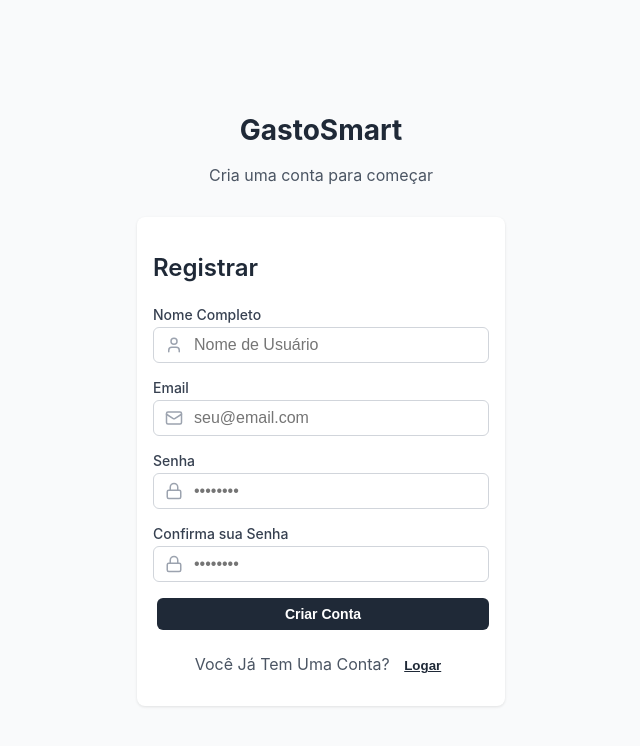
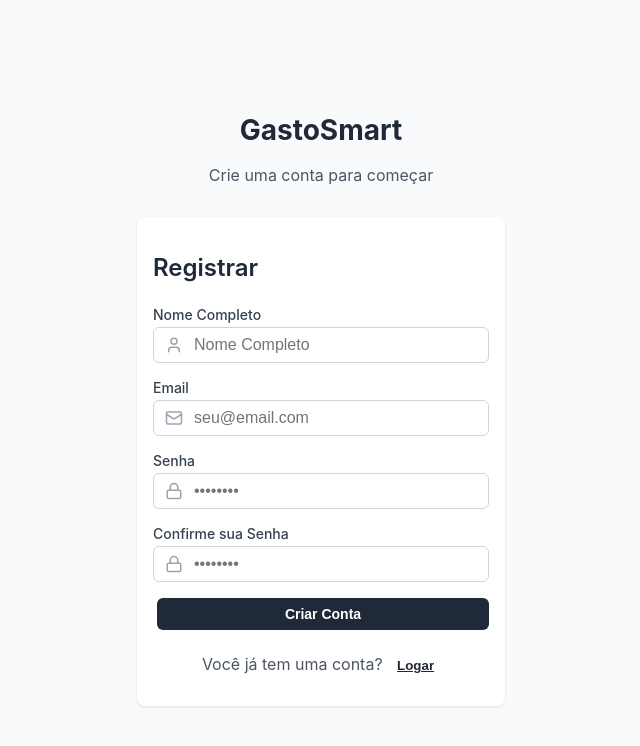
Before and after one commit to Zerphyis/GastoSmart, a React (Create React App) app: page / in a window 1280 px wide. Both pictures are taken after a click on the button "Registrar". Shown: the top 746 px of the page, without its empty margins (319-959 px from the left). Built offline with nearby package versions, Linux system fonts and the light colour scheme.

Commit message:
Refactor:Adicionando comentários

```diff
--- a/src/components/Balance/Balance.js
+++ b/src/components/Balance/Balance.js
@@ -7,6 +7,7 @@ export default function Balance({ transactions }) {
   const isPositive = Number.parseFloat(total) >= 0;
 
   return (
+    //Mostrando Saldo
     <div className="balance-container">
       <h4 className="balance-title">Seu Saldo</h4>
       <h1 className={`balance-amount ${isPositive ? "positive" : "negative"}`}>${total}</h1>
--- a/src/components/IncomeExpenses/IncomeExpenses.js
+++ b/src/components/IncomeExpenses/IncomeExpenses.js
@@ -13,6 +13,8 @@ export default function IncomeExpenses({ transactions }) {
   ).toFixed(2);
 
   return (
+
+    //Mostrando o saldo ê quando tem de gastos e receitas
     <div className="income-expenses-container">
       <div className="income-expenses-content">
         <div className="income-expenses-section">
--- a/src/components/Login/Login.js
+++ b/src/components/Login/Login.js
@@ -1,37 +1,50 @@
 import { useState } from "react";
-import { Mail, Lock } from "lucide-react";
+import { Mail, Lock } from "lucide-react"; // Ícones para email e senha
 import "./Login.css";
 
+// Componente funcional Login que recebe duas funções por props:
+// onLogin → chamada ao fazer login
+// onSwitch → chamada para redirecionar para a tela de registro
 export default function Login({ onLogin, onSwitch }) {
+  // Estados locais para armazenar email, senha e mensagens de erro
   const [email, setEmail] = useState("");
   const [password, setPassword] = useState("");
   const [error, setError] = useState("");
 
+  // Função executada ao enviar o formulário
   const handleSubmit = (e) => {
-    e.preventDefault();
+    e.preventDefault(); // Evita o recarregamento da página
 
+    // Verifica se os campos de email e senha estão preenchidos
     if (!email || !password) {
-      setError("Porfavor Coloque o Email e Senha");
+      setError("Por favor, coloque o Email e a Senha");
       return;
     }
 
+    // Chama a função de login recebida por props
     onLogin(email, password);
   };
 
   return (
+    // Container principal do formulário de login
     <div className="login-container">
       <div className="login-box">
+        {/* Cabeçalho com o nome da aplicação */}
         <div className="login-header">
           <h1>Gasto$mart</h1>
           <p>Gerencie suas finanças</p>
         </div>
 
+        {/* Cartão do formulário */}
         <div className="login-card">
           <h2>Login</h2>
 
+          {/* Exibe mensagem de erro, se houver */}
           {error && <div className="login-error">{error}</div>}
 
+          {/* Formulário de login */}
           <form onSubmit={handleSubmit} className="login-form">
+            {/* Campo de email */}
             <div className="form-group">
               <label htmlFor="email">Email</label>
               <div className="input-wrapper">
@@ -46,6 +59,7 @@ export default function Login({ onLogin, onSwitch }) {
               </div>
             </div>
 
+            {/* Campo de senha */}
             <div className="form-group">
               <label htmlFor="password">Senha</label>
               <div className="input-wrapper">
@@ -60,14 +74,17 @@ export default function Login({ onLogin, onSwitch }) {
               </div>
             </div>
 
+            {/* Botão para enviar o formulário */}
             <button type="submit" className="login-button">
               Logar
             </button>
           </form>
 
+          {/* Rodapé com opção para redirecionar para o registro */}
           <div className="login-footer">
             <p>
-             Você não tem Conta?{" "}
+              Você não tem Conta?{" "}
+              {/* Chama a função onSwitch ao clicar, geralmente usada para mudar para a tela de cadastro */}
               <button onClick={onSwitch} className="register-button">
                 Registrar
               </button>
--- a/src/components/Register/Register.js
+++ b/src/components/Register/Register.js
@@ -1,44 +1,59 @@
+// Importa React, ícones e o arquivo de estilo CSS
 import { useState } from "react";
 import { Mail, Lock, User } from "lucide-react";
 import "./Register.css";
 
+// Componente funcional Register que recebe:
+// - onRegister: função chamada para registrar o usuário
+// - onSwitch: função para redirecionar para a tela de login
 export default function Register({ onRegister, onSwitch }) {
+  // Estados para armazenar os valores dos campos e mensagens de erro
   const [name, setName] = useState("");
   const [email, setEmail] = useState("");
   const [password, setPassword] = useState("");
   const [confirmPassword, setConfirmPassword] = useState("");
   const [error, setError] = useState("");
 
+  // Função chamada ao enviar o formulário
   const handleSubmit = (e) => {
-    e.preventDefault();
+    e.preventDefault(); // Evita o recarregamento da página
 
+    // Verifica se todos os campos foram preenchidos
     if (!name || !email || !password || !confirmPassword) {
-      setError("Porfavor preencha todos os campos");
+      setError("Por favor, preencha todos os campos");
       return;
     }
 
+    // Verifica se a senha e a confirmação batem
     if (password !== confirmPassword) {
       setError("Senhas não batem");
       return;
     }
 
+    // Chama a função de registro recebida por props
     onRegister(name, email, password);
   };
 
   return (
+    // Container geral da tela de registro
     <div className="register-container">
       <div className="register-box">
+        {/* Cabeçalho da página de registro */}
         <div className="register-header">
           <h1>GastoSmart</h1>
-          <p>Cria uma conta para começar</p>
+          <p>Crie uma conta para começar</p>
         </div>
 
         <div className="register-card">
           <h2>Registrar</h2>
 
+          {/* Exibe erro se existir */}
           {error && <div className="register-error">{error}</div>}
 
+          {/* Formulário de registro */}
           <form onSubmit={handleSubmit} className="register-form">
+
+            {/* Campo Nome */}
             <div className="form-group">
               <label htmlFor="name">Nome Completo</label>
               <div className="input-wrapper">
@@ -48,11 +63,12 @@ export default function Register({ onRegister, onSwitch }) {
                   type="text"
                   value={name}
                   onChange={(e) => setName(e.target.value)}
-                  placeholder="Nome de Usuário"
+                  placeholder="Nome Completo"
                 />
               </div>
             </div>
 
+            {/* Campo Email */}
             <div className="form-group">
               <label htmlFor="email">Email</label>
               <div className="input-wrapper">
@@ -67,6 +83,7 @@ export default function Register({ onRegister, onSwitch }) {
               </div>
             </div>
 
+            {/* Campo Senha */}
             <div className="form-group">
               <label htmlFor="password">Senha</label>
               <div className="input-wrapper">
@@ -81,8 +98,9 @@ export default function Register({ onRegister, onSwitch }) {
               </div>
             </div>
 
+            {/* Campo Confirmar Senha */}
             <div className="form-group">
-              <label htmlFor="confirmPassword">Confirma sua Senha</label>
+              <label htmlFor="confirmPassword">Confirme sua Senha</label>
               <div className="input-wrapper">
                 <Lock size={18} className="input-icon" />
                 <input
@@ -95,16 +113,19 @@ export default function Register({ onRegister, onSwitch }) {
               </div>
             </div>
 
+            {/* Botão Criar Conta */}
             <button type="submit" className="register-button">
               Criar Conta
             </button>
           </form>
 
+          {/* Rodapé com botão para ir para a tela de login */}
           <div className="register-footer">
             <p>
-              Você Já Tem Uma Conta?{" "}
+              Você já tem uma conta?{" "}
+              {/* Redirecionamento: chama a função onSwitch para voltar para a tela de login */}
               <button onClick={onSwitch} className="switch-button">
-               Logar
+                Logar
               </button>
             </p>
           </div>
--- a/src/components/Transations-List/Transations-List.js
+++ b/src/components/Transations-List/Transations-List.js
@@ -1,33 +1,42 @@
-
-import { XCircle } from "lucide-react";
-import { formatDate } from "../../lib/Utils";
+import { XCircle } from "lucide-react"; // Ícone de deletar
+import { formatDate } from "../../lib/Utils"; // Função para formatar datas
 import "./TransationList.css";
 
 export default function TransactionList({ transactions, onDeleteTransaction }) {
   return (
+    // Lista todas as transações cadastradas
     <div>
       <h3 className="transaction-title">Histórico-Transações</h3>
+
       <ul className="transaction-list">
+        {/* Verifica se não há transações */}
         {transactions.length === 0 ? (
           <li className="transaction-empty">Sem Transações Ainda</li>
         ) : (
+          // Percorre e renderiza cada transação
           transactions.map((transaction) => (
             <li
               key={transaction.id}
               className={`transaction-item ${
                 transaction.amount < 0 ? "transaction-expense" : "transaction-income"
-              }`}
+              }`} // Aplica estilo conforme tipo: despesa ou receita
             >
+              {/* Detalhes da transação (descrição e data) */}
               <div className="transaction-details">
                 <span className="transaction-text">{transaction.text}</span>
+                {/* Mostra a data se existir */}
                 {transaction.date && (
                   <p className="transaction-date">{formatDate(transaction.date)}</p>
                 )}
               </div>
+
+              {/* Valor e botão de deletar */}
               <div className="transaction-meta">
                 <span className="transaction-amount">
                   {transaction.amount < 0 ? "-" : "+"}${Math.abs(transaction.amount).toFixed(2)}
                 </span>
+
+                {/* Botão de deletar a transação */}
                 <button
                   onClick={() => onDeleteTransaction(transaction.id)}
                   className="transaction-delete"
--- a/src/types/transation.js
+++ b/src/types/transation.js
@@ -1,4 +1,5 @@
 class Transaction {
+  //Classe que Adiciona Transação em entidade
   constructor(id, text, amount, date = null) {
     this.id = id;
     this.text = text;
--- a/src/types/user.js
+++ b/src/types/user.js
@@ -1,4 +1,5 @@
 class User {
+  //Classe que Transforma os campos em um Usuario
   constructor(name, email, password) {
     this.name = name;
     this.email = email;
```
Also changed, not shown: src/App.js (+23 -4 lines), src/components/Add-Transations/AddTransations.js (+6 -2 lines), src/components/Analics/Analics.js (+13 -1 lines).
